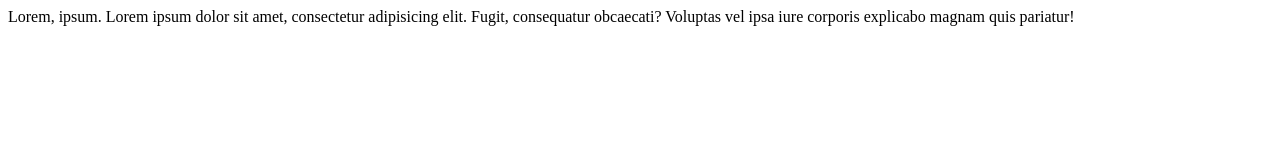
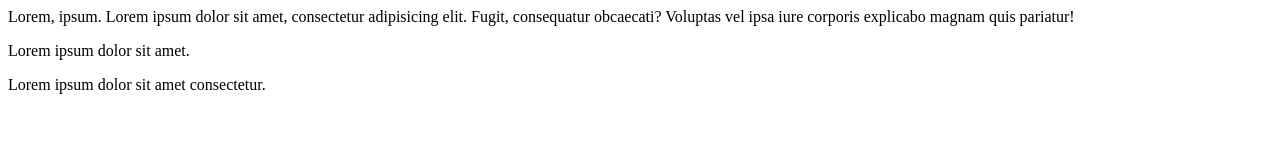
Before and after one commit to ShehaniJay/learn_git, a plain HTML site: page 06_newfile/newfile.html in a window 1280 px wide. Drawn offline with Linux system fonts and the light colour scheme.

Commit message:
update new file

```diff
--- a/06_newfile/newfile.html
+++ b/06_newfile/newfile.html
@@ -8,5 +8,7 @@
 <body>
     Lorem, ipsum.
     Lorem ipsum dolor sit amet, consectetur adipisicing elit. Fugit, consequatur obcaecati? Voluptas vel ipsa iure corporis explicabo magnam quis pariatur!
+    <p>Lorem ipsum dolor sit amet.</p>
+    Lorem ipsum dolor sit amet consectetur.
 </body>
 </html>
```
